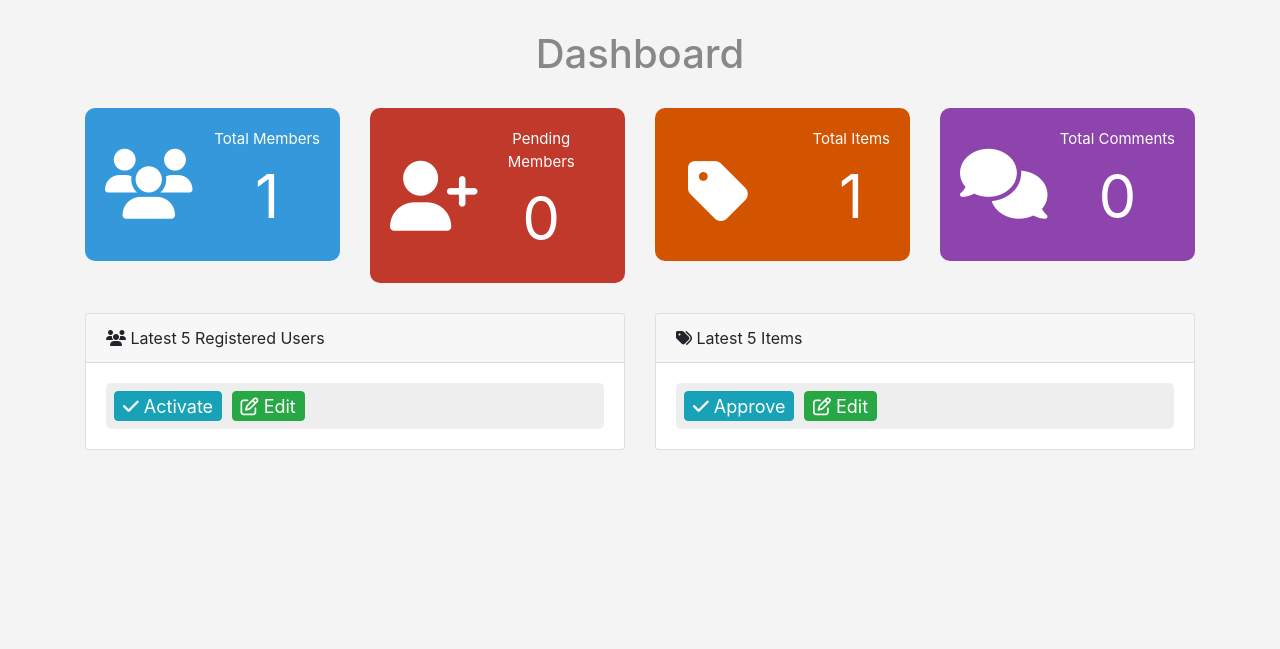
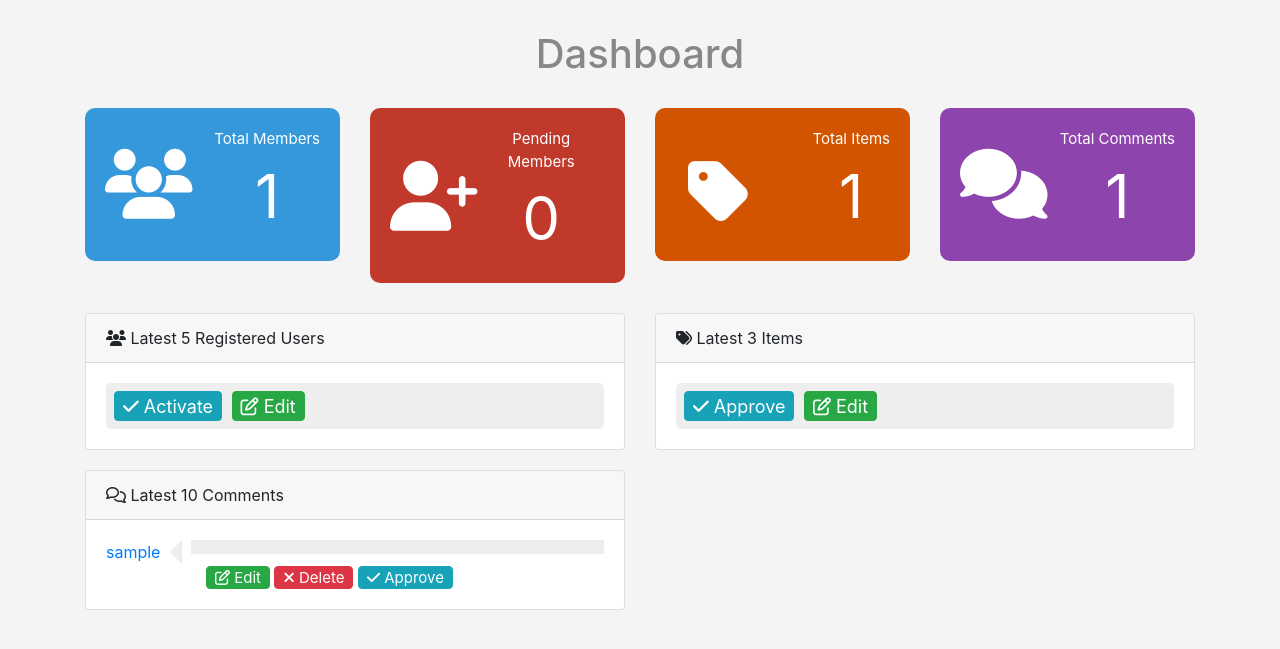
Before and after one commit to A-ElNawawy/e-commerce-php, a PHP site: page /admin/dashboard.php in a window 1280 px wide. Shown: the part 56-705 px from the top of the page. Run offline with PHP 8.4, Linux system fonts and the light colour scheme; the visitor is signed in with stand-in values (Sample User, id 1); tables that the repository leaves empty or names only in its code hold one stand-in row (values such as "Sample post"); data that the repository does not hold is empty; some libraries are stand-ins or nearby versions.

Commit message:
Adding Comments In Dashboard

```diff
--- a/admin/dashboard.php
+++ b/admin/dashboard.php
@@ -12,13 +12,16 @@
                     'UserID', /* $order */
                     $usersNum /* $limit */
                   );
-    $itemsNum = 5;
+    //$latestUsers = [];
+    $itemsNum = 3; // Number of Latest Items
     $latestItems = getLatest( // Latest Items Array
                     '*',      /* $column */
                     'items',  /* $table */
                     'ItemID', /* $order */
-                  $usersNum /* $limit */
-    )
+                    $itemsNum /* $limit */
+                  );
+    //$latestItems = [];
+    $commentsNum = 10; // Number of Latest Comments
 ?>
     <!--  -->
     <div class="container home-stats text-center">
@@ -68,7 +71,11 @@
             <div><i class="fa fa-comments"></i></div>
             <div>
               Total Comments
-              <span>0</span>
+              <span>
+                <a href="comments.php?do=Manage">
+                  <?php echo countItems('CommentID', 'comments') ?>
+                </a>
+              </span>
             </div>
           </div>
         </div>
@@ -161,6 +168,82 @@
           </div>
         </div>
       </div>
+      <div class="row">
+        <div class="col-sm-6">
+          <div class="card">
+            <div class="card-header">
+              <i class="fa fa-comments-o"></i> Latest <?php echo $commentsNum ?> Comments
+            </div>
+            <div class="card-body">
+              <?php
+                // Select All Comments
+                $stmt = $con->prepare(" SELECT
+                                          comments.*,
+                                          users.Username As User_Name
+                                        FROM
+                                          comments
+                                        INNER JOIN
+                                          users
+                                        ON
+                                          users.UserID = comments.User_ID
+                                        ORDER BY
+                                          CommentDate
+                                        DESC
+                                        LIMIT
+                                          $commentsNum
+                                      ");
+                // Execute The Statement
+                $stmt ->execute();
+                // Assign To Variable
+                $rows = $stmt->fetchAll();
+                //$rows = [];
+                if(empty($rows)){
+                  echo '<div class="alert alert-info no-item-message">There Is No Comments</div>';
+                }else{
+                  foreach($rows as $row){
+                    echo '<div class="latest-comments">';
+                      echo '<div class="content">';
+                        echo '
+                          <span class="user-n">
+                            <a href="members.php?do=Edit&userid='.$row['User_ID'].'">'. $row['User_Name'] . '</a>
+                          </span>';
+                        echo '<p class="user-c">'. $row['Comment'] .'</p>';
+                      echo '</div>';
+                      echo '<div class="controls">';
+                        echo '
+                          <a
+                            href="comments.php?do=Edit&commentid='.$row['CommentID'].'"
+                            class="btn btn-success"
+                          >
+                            <i class="fa fa-edit"></i> Edit
+                          </a>
+                          <a
+                            id="'.$row['CommentID'].'"
+                            href="comments.php?do=Delete&commentid='.$row['CommentID'].'"
+                            class="btn btn-danger delete"
+                          >
+                          <i class="fa fa-close"></i> Delete
+                          </a>
+                        ';
+                        if($row['Status'] == 0){
+                          echo '
+                            <a
+                              href="comments.php?do=Approve&commentid='.$row['CommentID'].'"
+                              class="btn btn-info"
+                            >
+                            <i class="fa fa-check"></i> Approve
+                            </a>
+                          ';
+                        }
+                      echo '</div>';
+                    echo '</div>';
+                  }
+                }
+              ?>
+            </div>
+          </div>
+        </div>
+      </div>
     </div>
     <!--  -->
 <?php
--- a/admin/layout/css/backend.css
+++ b/admin/layout/css/backend.css
@@ -151,6 +151,9 @@ h1{
   .latest{
     margin-top: 30px;
   }
+  .latest .row{
+    margin-top: 20px;
+  }
   .latest .latest-users{
     margin-bottom: 0;
   }
@@ -171,6 +174,43 @@ h1{
   .latest .latest-users li .btn-info{
     margin-right: 5px;
   }
+  .latest .latest-comments:not(:last-of-type){
+    margin-bottom: 15px;
+  }
+  .latest .latest-comments .content{
+    display: flex;
+  }
+  .latest .latest-comments .content .user-n{
+    display: block;
+    width: 80px;
+    margin-right: 20px;
+  }
+  .latest .latest-comments .content .user-c{
+    background-color: #eee;
+    margin-bottom: 10px;
+    padding: 0 15px;
+    flex-basis: 100%;
+    position: relative;
+  }
+  .latest .latest-comments .content .user-c::before{
+    content: "";
+    position: absolute;
+    left: -33px;
+    border-style: solid;
+    border-width: 12px;
+    border-color: transparent #eee transparent transparent;
+  }
+  .latest .latest-comments .controls{
+    margin-left: 100px;
+  }
+  .latest .latest-comments .controls .btn{
+    height: auto;
+    line-height: 1;
+    padding-top: 3px;
+    padding-bottom: 3px;
+    font-size: 15px;
+  }
+
 /* End Dashboard Page */
 /* Start Categories Page */
   .categories .card{
```
Lines whose indentation alone changed are shown as unchanged.
